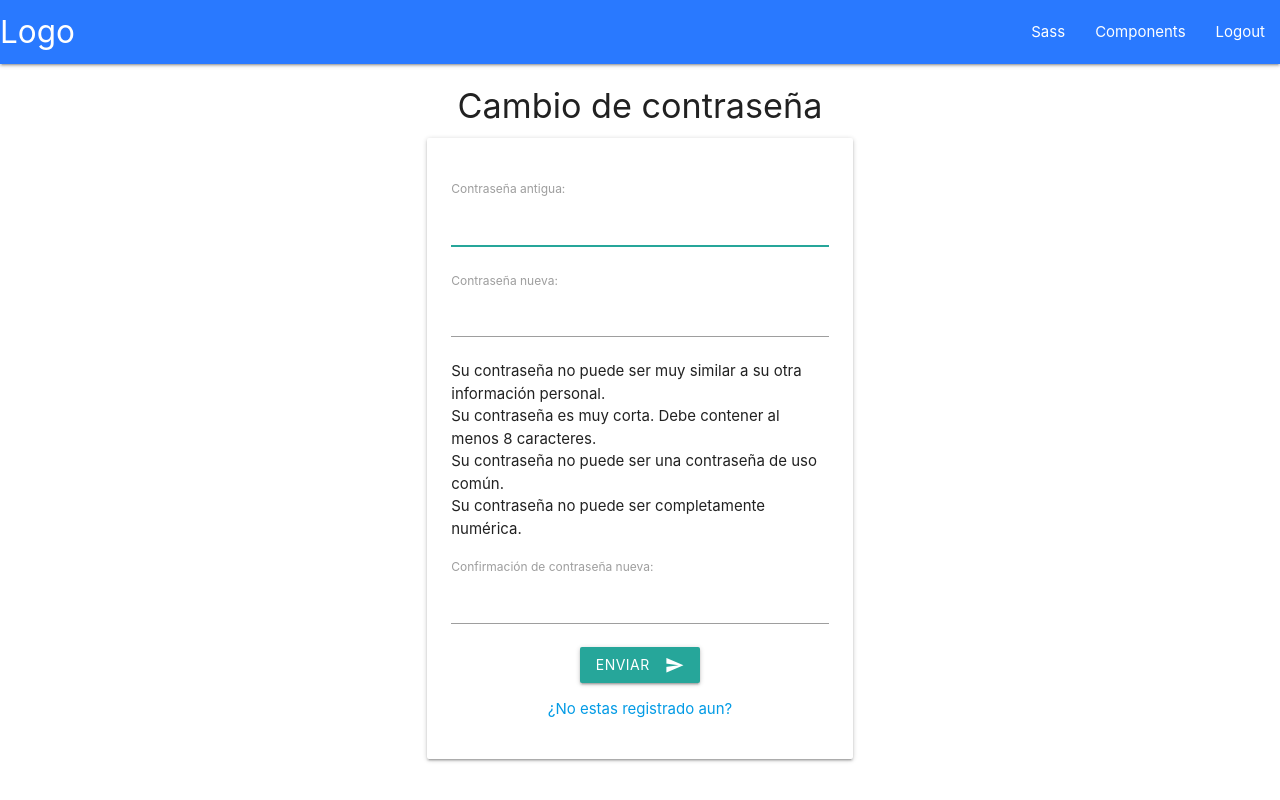
After one commit to nestorjuarezR/bookmarks, a Django app: page /password-change/ in a window 1280 px wide. The commit adds this page. Run offline with Django 4.2, Linux system fonts and the light colour scheme; a user stored in the database is signed in; some libraries are stand-ins or nearby versions.

Commit message:
Se agregan templates de cambio de contraseña y url

```diff
--- a/bookmarks/account/templates/account/index.html
+++ b/bookmarks/account/templates/account/index.html
@@ -23,7 +23,11 @@
             <ul id="nav-mobile" class="right hide-on-med-and-down">
                 <li><a href="sass.html">Sass</a></li>
                 <li><a href="badges.html">Components</a></li>
-                <li><a href="collapsible.html">JavaScript</a></li>
+                {% if request.user.is_authenticated %}
+                    <li><a href="/logout/">Logout</a></li>
+                {% else %}
+                    <li><a href="/login/"">Login</a></li>
+                {% endif %}
             </ul>
         </div>
     </nav>
--- a/bookmarks/account/templates/account/logout.html
+++ b/bookmarks/account/templates/account/logout.html
@@ -4,6 +4,6 @@
 <h1>Logged out</h1>
 <p>
 You have been successfully logged out.
-You can <a href="{% url "login" %}">log-in again</a>.
+You can <a href="{% url 'login' %}">log-in again</a>.
 </p>
 {% endblock %}
--- /dev/null
+++ b/bookmarks/account/templates/account/password_change_form.html
@@ -0,0 +1,33 @@
+{% extends "account/index.html" %}
+{% block title %}Cambio de contraseña{% endblock %}
+{% block content %}
+
+
+<div class="container ">
+    <div class="row">
+        <div class="col  m10 l6 offset-l3 offset-m1">
+            <div class="l6 center-align">
+                <h4>Cambio de contraseña</h4>
+            </div>
+
+            <div class="card-panel ">
+                <form action="" method="POST">
+                    {% csrf_token %}
+
+                    {{ form.as_p }}
+                    <div class="center-align">
+                        <button class="btn center-align" type="submit" value="Change"><i
+                                class="material-icons right">send</i>Enviar</button>
+                    </div>
+                    <div class="section">
+                        <div class="center-align">
+                            <a href="/registro/">¿No estas registrado aun?</a>
+                        </div>
+                    </div>
+                </form>
+            </div>
+        </div>
+    </div>
+</div>
+
+{% endblock %}
--- a/bookmarks/account/urls.py
+++ b/bookmarks/account/urls.py
@@ -11,5 +11,13 @@ urlpatterns = [
                                                 name= 'login'),
     path('logout/', auth_views.LogoutView.as_view(
                                                     next_page = "/"),
-                                                    name="logout")
+                                                    name="logout"),
+    #Cambio de contraseña
+    path('password-change/', auth_views.PasswordChangeView.as_view(
+                                                    template_name = "./account/password_change_form.html"),
+                                                    name='password_change'),
+    #Correcto cambio de contraseña
+    path('password-change/done/', auth_views.PasswordChangeDoneView.as_view(
+                                                    template_name = "./account/password_change_done.html"),
+                                                    name='password_change_done')
 ]
--- a/bookmarks/bookmarks/settings.py
+++ b/bookmarks/bookmarks/settings.py
@@ -124,6 +124,6 @@ STATIC_URL = 'static/'
 DEFAULT_AUTO_FIELD = 'django.db.models.BigAutoField'
 
 #URL por defaul para login
-LOGIN_URL ="/login/"
+LOGIN_URL ="login"
 LOGIN_REDIRECT_URL = 'index'
-LOGOUT_URL = '/logout/'
+LOGOUT_URL = 'logout'
```
Also changed, not shown: bookmarks/account/templates/account/password_change_done.html (added, +17 -0 lines), bookmarks/db.sqlite3.
